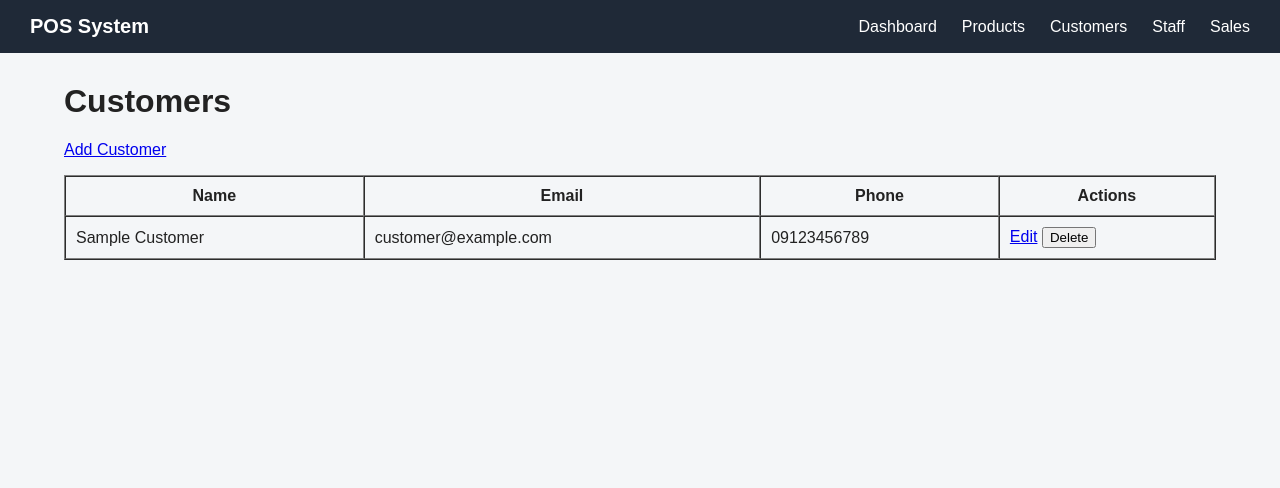
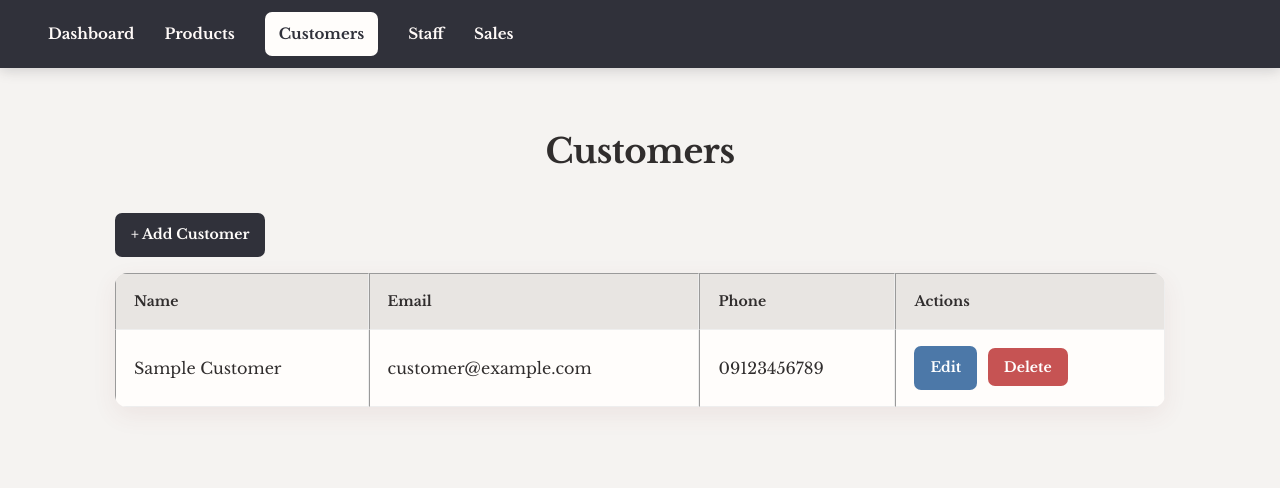
Before and after one commit to jwuuwiee/final-project-web-system, a Laravel app: page /customers in a window 1280 px wide. Shown: the top 488 px of the page. Run offline with Laravel 12, Linux system fonts and the light colour scheme; data comes from the database, SQL or seed files in the repository.

Commit message:
style: improve POS interface design

```diff
--- a/resources/views/customers/index.blade.php
+++ b/resources/views/customers/index.blade.php
@@ -14,7 +14,10 @@
     @endif
 
     <p>
-        <a href="{{ route('customers.create') }}">Add Customer</a>
+        <a href="{{ route('customers.create') }}" class="btn btn-add">
+    + Add Customer
+</a>
+
     </p>
 
     <table border="1" cellpadding="10" cellspacing="0" width="100%">
@@ -34,7 +37,10 @@
                     <td>{{ $customer->email }}</td>
                     <td>{{ $customer->phone ?? 'N/A' }}</td>
                     <td>
-                        <a href="{{ route('customers.edit', $customer) }}">Edit</a>
+                        <a href="{{ route('customers.edit', $customer) }}"
+   class="btn btn-edit">
+    Edit
+</a>
 
                         <form action="{{ route('customers.destroy', $customer) }}"
                               method="POST"
@@ -43,9 +49,10 @@
                             @method('DELETE')
 
                             <button type="submit"
-                                    onclick="return confirm('Delete this customer?')">
-                                Delete
-                            </button>
+        class="btn btn-delete"
+        onclick="return confirm('Delete this customer?')">
+    Delete
+</button>
                         </form>
                     </td>
                 </tr>
--- a/resources/views/dashboard/index.blade.php
+++ b/resources/views/dashboard/index.blade.php
@@ -4,7 +4,9 @@
 
 @section('content')
     <h1>Dashboard</h1>
-    <p>Welcome to the Point-of-Sale System.</p>
+    <p class="dashboard-welcome">
+    Welcome to the Point-of-Sale System.
+</p>
 
     <div class="cards">
         <div class="card">
--- a/resources/views/layouts/app.blade.php
+++ b/resources/views/layouts/app.blade.php
@@ -5,79 +5,364 @@
     <meta name="viewport" content="width=device-width, initial-scale=1.0">
     <title>@yield('title', 'POS System')</title>
 
+<link rel="preconnect" href="https://fonts.googleapis.com">
+<link rel="preconnect" href="https://fonts.gstatic.com" crossorigin>
+<link href="https://fonts.googleapis.com/css2?family=Libre+Baskerville:wght@400;700&display=swap" rel="stylesheet">
 <style>
+    :root {
+    --charcoal: #30313a;
+    --dark-text: #302d2d;
+    --muted-text: #686363;
+    --off-white: #fffdfb;
+    --page-bg: #f5f3f1;
+    --neutral-border: #d8d4d0;
+    --soft-gray: #e8e5e2;
+
+    --green: #3f8f68;
+    --green-dark: #327653;
+    --red: #c65353;
+    --red-dark: #a83e3e;
+}
+
+    * {
+        box-sizing: border-box;
+    }
+
     body {
     margin: 0;
-            font-family: Arial, sans-serif;
-            background-color: #f4f6f8;
-            color: #222;
+    font-family: "Libre Baskerville", Baskerville, Georgia, serif;
+    background: var(--page-bg);
+    color: var(--dark-text);
+    line-height: 1.7;
 }
 
+
     .navbar {
-            background-color: #1f2937;
-            padding: 15px 30px;
+        min-height: 68px;
+        padding: 0 48px;
+        background: var(--charcoal);
         display: flex;
         align-items: center;
-            gap: 25px;
+        gap: 30px;
+        box-shadow: 0 3px 12px rgba(48, 49, 58, 0.18);
     }
 
     .navbar a {
-            color: white;
+        color: #fffaf8;
         text-decoration: none;
+        font-size: 15px;
+        font-weight: 600;
+        transition: 0.2s ease;
+    }
+
+    .navbar a:hover {
+        color: var(--lilac);
     }
 
     .navbar .brand {
-            font-size: 20px;
-            font-weight: bold;
         margin-right: auto;
+        font-size: 23px;
+        font-weight: 700;
+        letter-spacing: -0.3px;
     }
 
     .container {
-            width: 90%;
-            max-width: 1200px;
-            margin: 30px auto;
+        width: min(92%, 1050px);
+        margin: 55px auto;
     }
 
+    h1 {
+    margin: 0 0 32px;
+    text-align: center;
+    color: var(--dark-text);
+    font-size: 34px;
+    font-weight: 700;
+    letter-spacing: -0.5px;
+}
+
+    form {
+        width: min(100%, 560px);
+        margin: 0 auto;
+        padding: 34px;
+        background: var(--off-white);
+        border: 1px solid var(--border);
+        border-radius: 14px;
+        box-shadow: 0 8px 24px rgba(143, 70, 65, 0.10);
+    }
+
+    label {
+    display: block;
+    margin-bottom: 8px;
+    color: var(--dark-text);
+    font-size: 14px;
+    font-weight: 700;
+}
+
+    input,
+    select {
+        width: 100%;
+        margin-bottom: 4px;
+        padding: 12px 14px;
+        border: 1px solid #d8c6c5;
+        border-radius: 7px;
+        background: #ffffff;
+        color: var(--text);
+        font-family: inherit;
+        font-size: 15px;
+    }
+
+    input:focus,
+    select:focus {
+        outline: none;
+        border-color: var(--mulberry);
+        box-shadow: 0 0 0 3px rgba(168, 93, 91, 0.16);
+    }
+
+    button,
+    .btn {
+        display: inline-block;
+        padding: 10px 17px;
+        border: none;
+        border-radius: 7px;
+        font-family: inherit;
+        font-size: 14px;
+        font-weight: 600;
+        text-decoration: none;
+        cursor: pointer;
+        transition: 0.2s ease;
+    }
+
+    .btn-save {
+        background: var(--green);
+        color: white;
+    }
+
+    .btn-save:hover {
+        background: var(--green-dark);
+    }
+
+    .btn-delete {
+        background: var(--red);
+        color: white;
+    }
+
+    .btn-delete:hover {
+        background: var(--red-dark);
+    }
+
+    .btn-secondary {
+        background: #eee6e5;
+        color: var(--text);
+    }
+
+    .btn-secondary:hover {
+        background: #dfd2d0;
+    }
+
+    a {
+        color: var(--jam);
+    }
+
+    a:hover {
+        color: var(--mulberry);
+    }
+
+    table {
+        width: 100%;
+        border-collapse: separate;
+        border-spacing: 0;
+        overflow: hidden;
+        background: var(--off-white);
+        border: 1px solid var(--border);
+        border-radius: 12px;
+        box-shadow: 0 8px 24px rgba(143, 70, 65, 0.08);
+    }
+
+    th {
+    padding: 16px 18px;
+    background: var(--soft-gray);
+    color: var(--dark-text);
+    text-align: left;
+    font-size: 14px;
+    font-weight: 700;
+}
+
+    td {
+        padding: 16px 18px;
+        border-top: 1px solid var(--border);
+        color: var(--text);
+        vertical-align: middle;
+    }
+
+    tr:hover td {
+        background: #fff4f2;
+    }
+
+    td form {
+        display: inline;
+        width: auto;
+        margin: 0;
+        padding: 0;
+        border: none;
+        box-shadow: none;
+        background: transparent;
+    }
+
+    .validation-errors {
+        width: min(100%, 560px);
+        margin: 0 auto 20px;
+        padding: 12px 16px;
+        border-radius: 8px;
+        background: #fff0f0;
+        color: var(--red-dark);
+    }
+
+    .success-message {
+        margin: 0 auto 22px;
+        text-align: center;
+        color: var(--green-dark);
+        font-weight: 600;
+    }
     .cards {
     display: grid;
     grid-template-columns: repeat(4, 1fr);
-            gap: 20px;
+    gap: 22px;
+    margin-top: 24px;
 }
 
 .card {
-            background: white;
-            padding: 25px;
-            border-radius: 8px;
-            box-shadow: 0 2px 8px #00000015;
+    padding: 26px;
+    background: var(--off-white);
+    border: 1px solid var(--border);
+    border-radius: 14px;
+    box-shadow: 0 8px 24px rgba(143, 70, 65, 0.09);
+    text-align: center;
 }
 
 .card h3 {
-            margin-top: 0;
-            color: #555;
+    margin: 0 0 12px;
+    color: var(--muted);
+    font-size: 15px;
+    font-weight: 600;
 }
 
 .card p {
-            font-size: 30px;
-            font-weight: bold;
-            margin-bottom: 0;
+    margin: 0;
+    color: var(--jam);
+    font-size: 34px;
+    font-weight: 700;
+}
+.navbar a.active {
+    padding: 9px 14px;
+    border-radius: 7px;
+    background: var(--off-white);
+    color: var(--charcoal);
 }
 
-        @media (max-width: 800px) {
-            .cards {
-                grid-template-columns: repeat(2, 1fr);
+.navbar a.active:hover {
+    color: var(--charcoal);
+    background: #ffffff;
 }
+
+.btn {
+    display: inline-block;
+    padding: 10px 16px;
+    border-radius: 7px;
+    font-family: inherit;
+    font-size: 14px;
+    font-weight: 700;
+    text-decoration: none;
+    cursor: pointer;
+    transition: 0.2s ease;
+}
+
+.btn-add {
+    background: var(--charcoal);
+    color: var(--off-white) !important;
+}
+
+.btn-add:hover {
+    background: #454752;
+}
+
+.btn-edit {
+    background: #4c78a8;
+    color: white !important;
+}
+
+.btn-edit:hover {
+    background: #3b628d;
+}
+
+.btn-delete {
+    background: var(--red);
+    color: white;
+}
+
+.btn-delete:hover {
+    background: var(--red-dark);
+}
+
+td .btn {
+    margin-right: 6px;
+}
+
+.dashboard-welcome {
+    margin: -10px 0 34px;
+    text-align: center;
+    color: var(--dark-text);
+    font-size: 18px;
+}
+    @media (max-width: 700px) {
+        .navbar {
+            padding: 18px 22px;
+            flex-wrap: wrap;
+            gap: 15px;
+        }
+
+        .navbar .brand {
+            width: 100%;
+        }
+
+        .container {
+            margin: 35px auto;
+        }
+
+        table {
+            display: block;
+            overflow-x: auto;
+        }
+
     }
 </style>
 </head>
 <body>
 
     <nav class="navbar">
-        <a href="{{ url('/dashboard') }}" class="brand">POS System</a>
-        <a href="{{ url('/dashboard') }}">Dashboard</a>
-        <a href="{{ url('/products') }}">Products</a>
-        <a href="{{ url('/customers') }}">Customers</a>
-        <a href="{{ url('/users') }}">Staff</a>
-        <a href="{{ url('/sales') }}">Sales</a>
+        <a href="{{ url('/dashboard') }}"
+   class="{{ request()->is('dashboard') ? 'active' : '' }}">
+    Dashboard
+</a>
+
+<a href="{{ url('/products') }}"
+   class="{{ request()->is('products*') ? 'active' : '' }}">
+    Products
+</a>
+
+<a href="{{ url('/customers') }}"
+   class="{{ request()->is('customers*') ? 'active' : '' }}">
+    Customers
+</a>
+
+<a href="{{ url('/users') }}"
+   class="{{ request()->is('users*') ? 'active' : '' }}">
+    Staff
+</a>
+
+<a href="{{ url('/sales') }}"
+   class="{{ request()->is('sales*') ? 'active' : '' }}">
+    Sales
+</a>
     </nav>
 
     <main class="container">
```
Also changed, not shown: resources/views/customers/_form.blade.php (+6 -2 lines). Lines whose indentation alone changed are shown as unchanged.
